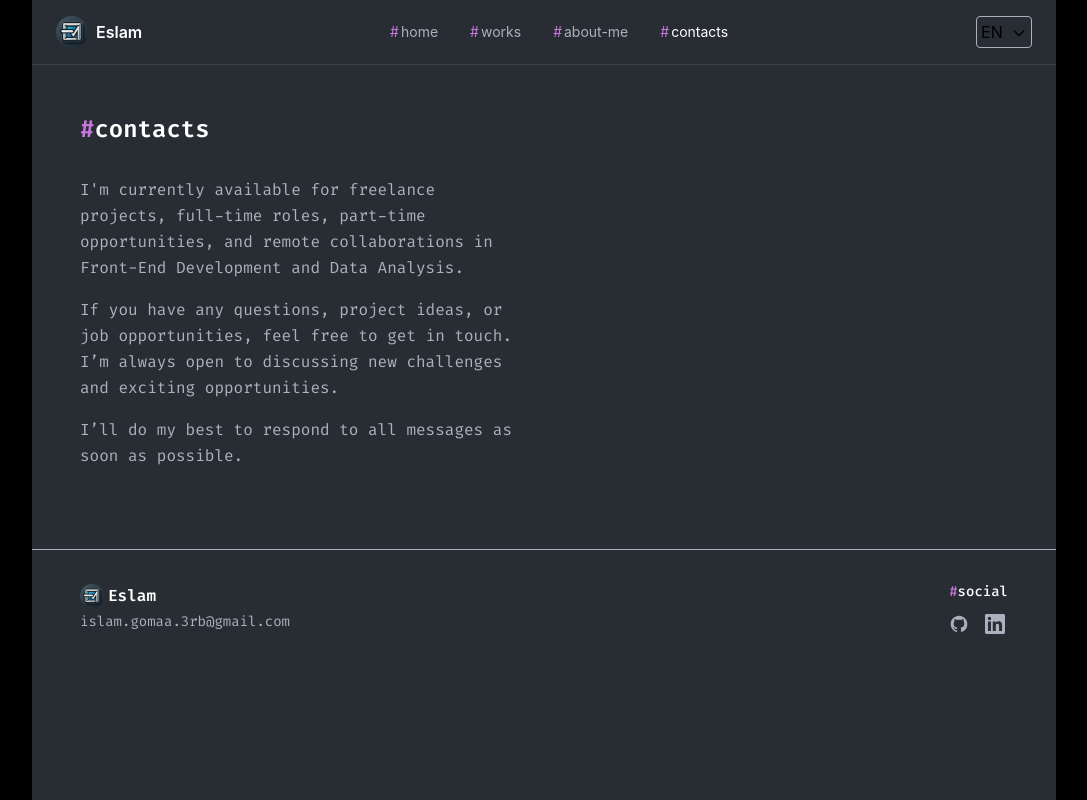
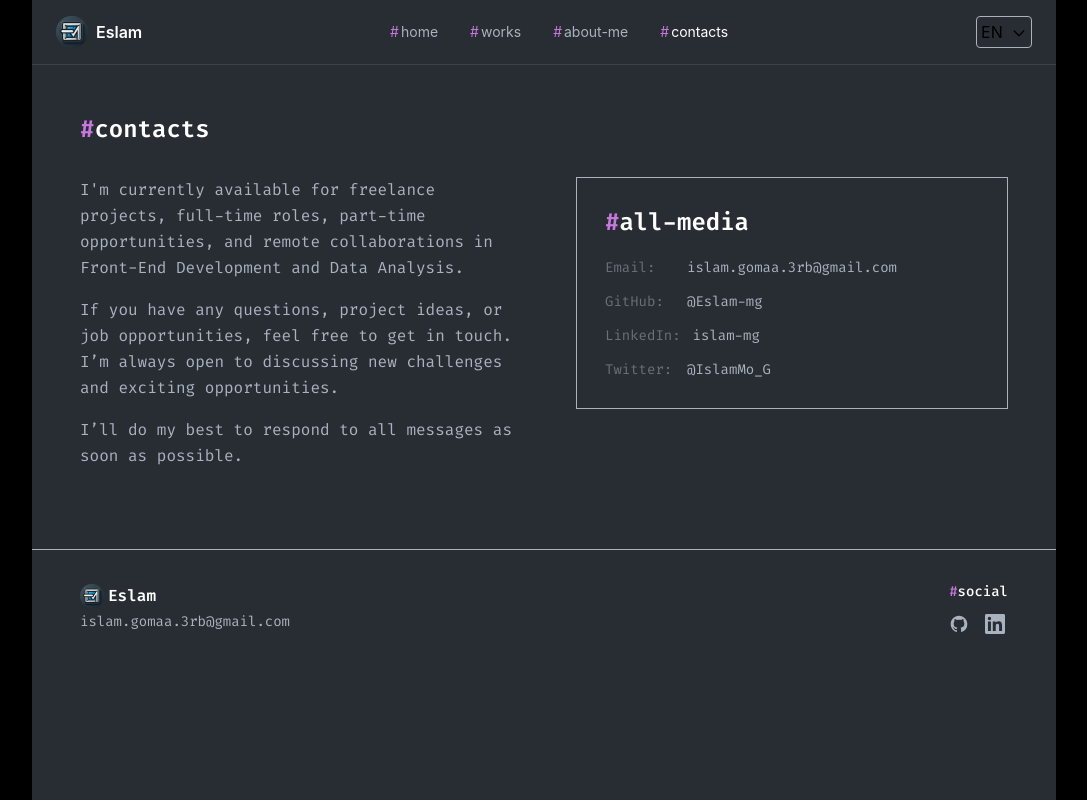
Before and after one commit to Eslam-mg/portfolio, a Next.js app: page /contacts in a window 1280 px wide. Shown: the whole page, without its empty margins (96-1183 px from the left). Built offline with nearby package versions, Linux system fonts and the light colour scheme.

Commit message:
add Right — media box section to contacts page

```diff
--- a/src/app/contacts/page.tsx
+++ b/src/app/contacts/page.tsx
@@ -1,6 +1,7 @@
 import React from 'react';
 import type { Metadata } from "next";
 import SectionHeader from '@/src/components/SectionHeader/SectionHeader';
+import Link from 'next/link';
 
 export const metadata: Metadata = {
     title: "Contacts | Eslam",
@@ -8,10 +9,10 @@ export const metadata: Metadata = {
 };
 
 const mediaLinks = [
-    { label: "Email", value: "elias@gmail.com", href: "mailto:elias@gmail.com" },
-    { label: "GitHub", value: "@EliasGit", href: "https://github.com" },
-    { label: "LinkedIn", value: "Elias Dev", href: "https://linkedin.com" },
-    { label: "Twitter", value: "@EliasUI", href: "https://twitter.com" },
+    { label: "Email", value: "islam.gomaa.3rb@gmail.com", href: "mailto:islam.gomaa.3rb@gmail.com" },
+    { label: "GitHub", value: "@Eslam-mg", href: "https://github.com/Eslam-mg" },
+    { label: "LinkedIn", value: "islam-mg", href: "https://www.linkedin.com/in/islam-mg/" },
+    { label: "Twitter", value: "@IslamMo_G", href: "https://x.com/IslamMo_G" },
 ];
 
 export default function page() {
@@ -29,6 +30,32 @@ export default function page() {
                     </p>
                     <p>I’ll do my best to respond to all messages as soon as possible.</p>
                 </div>
+
+                {/* Right — media box */}
+                <div className="border border-borderColor p-7">
+                    <SectionHeader title="all-media" className="mb-5" />
+                    <div className="flex flex-col gap-3.5">
+                        {mediaLinks.map((item) => (
+                            <div key={item.label} className="flex gap-3 text-sm">
+                                <span className="text-textPrimaryColor/50 min-w-17.5">
+                                    {item.label}:
+                                </span>
+                                <Link
+                                    href={item.href}
+                                    target={item.href.startsWith("http") ? "_blank" : undefined}
+                                    rel={
+                                        item.href.startsWith("http")
+                                            ? "noopener noreferrer"
+                                            : undefined
+                                    }
+                                    className="text-textPrimaryColor hover:opacity-80 transition-opacity"
+                                >
+                                    {item.value}
+                                </Link>
+                            </div>
+                        ))}
+                    </div>
+                </div>
             </div>
         </div>
     )
```
